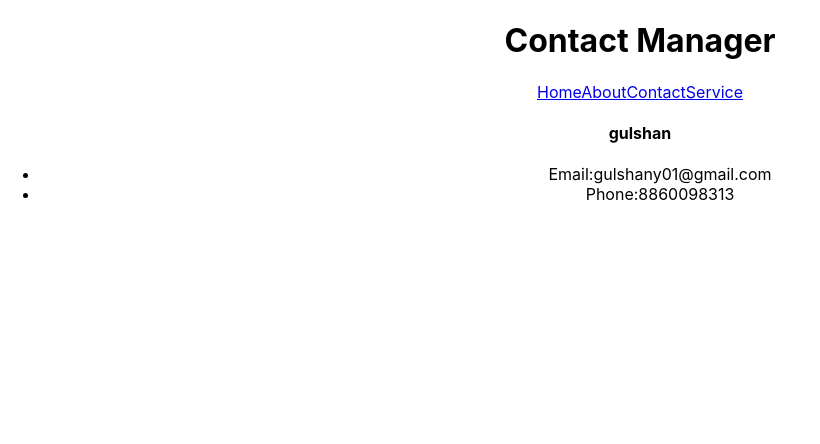
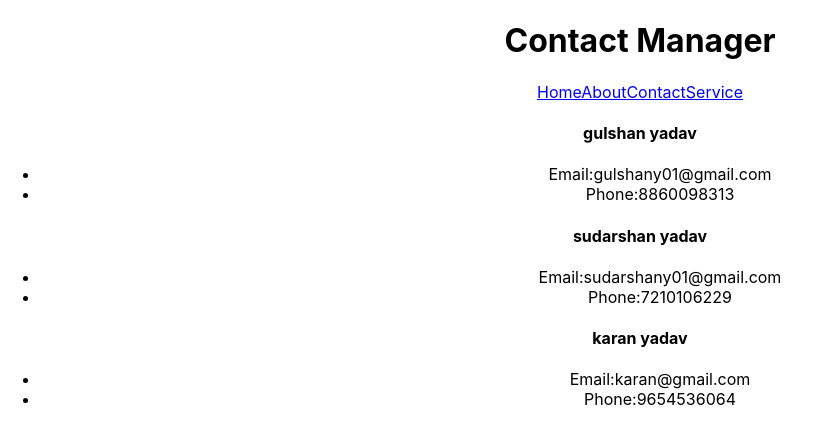
Before and after one commit to gulshanyadav01/contactmanager, a React (Create React App) app: page / in a window 1280 px wide. Shown: the top 444 px of the page, without its empty margins (0-820 px from the left). Built offline with nearby package versions, Linux system fonts and the light colour scheme.

Commit message:
contacts

```diff
--- a/src/App.js
+++ b/src/App.js
@@ -1,16 +1,13 @@
 
 import './App.css';
-import Contact from "./components/Contact"
+import Contacts from "./components/Contacts"
 import Header from "./components/Header";
 
 function App() {
   return (
     <div className="App">
     <Header branding = "Contact Manager" />
-      <Contact name = "gulshan"
-        phone = "8860098313"
-        email = "gulshany01@gmail.com"
-      />
+      <Contacts />
     </div>
   );
 }
```
